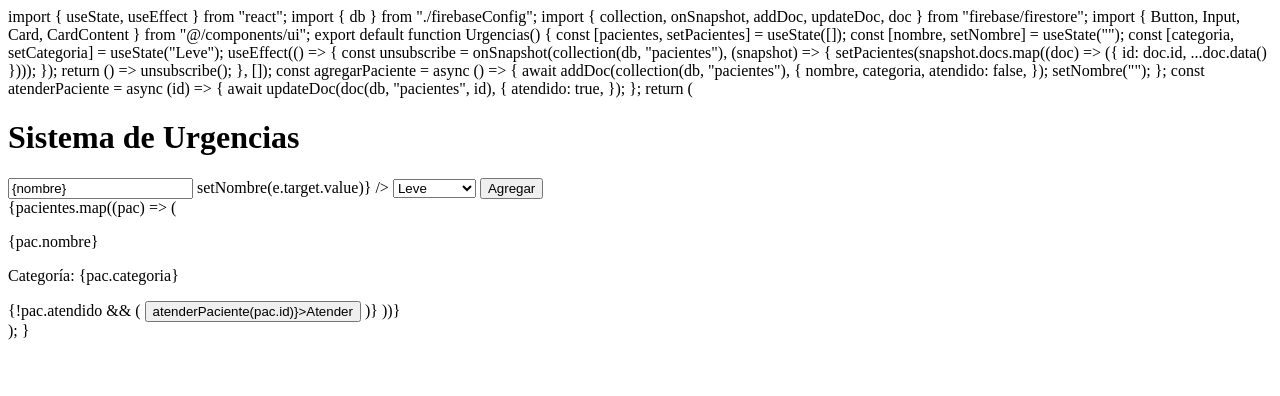
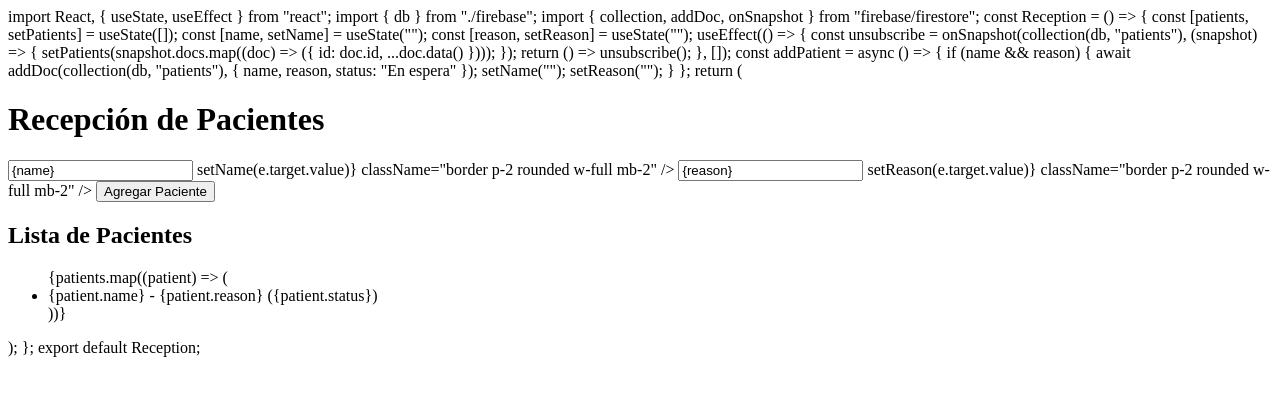
Before and after one commit to HospitalBlx/Hospital-reception, a plain HTML site: page index.html in a window 1280 px wide. Drawn offline with Linux system fonts and the light colour scheme.

Commit message:
Add files via upload

```diff
--- a/index.html
+++ b/index.html
@@ -1,60 +1,63 @@
-import { useState, useEffect } from "react";
-import { db } from "./firebaseConfig";
-import { collection, onSnapshot, addDoc, updateDoc, doc } from "firebase/firestore";
-import { Button, Input, Card, CardContent } from "@/components/ui";
+import React, { useState, useEffect } from "react";
+import { db } from "./firebase";
+import { collection, addDoc, onSnapshot } from "firebase/firestore";
 
-export default function Urgencias() {
-  const [pacientes, setPacientes] = useState([]);
-  const [nombre, setNombre] = useState("");
-  const [categoria, setCategoria] = useState("Leve");
+const Reception = () => {
+  const [patients, setPatients] = useState([]);
+  const [name, setName] = useState("");
+  const [reason, setReason] = useState("");
 
   useEffect(() => {
-    const unsubscribe = onSnapshot(collection(db, "pacientes"), (snapshot) => {
-      setPacientes(snapshot.docs.map((doc) => ({ id: doc.id, ...doc.data() })));
+    const unsubscribe = onSnapshot(collection(db, "patients"), (snapshot) => {
+      setPatients(snapshot.docs.map((doc) => ({ id: doc.id, ...doc.data() })));
     });
+
     return () => unsubscribe();
   }, []);
 
-  const agregarPaciente = async () => {
-    await addDoc(collection(db, "pacientes"), {
-      nombre,
-      categoria,
-      atendido: false,
-    });
-    setNombre("");
-  };
-
-  const atenderPaciente = async (id) => {
-    await updateDoc(doc(db, "pacientes", id), {
-      atendido: true,
-    });
+  const addPatient = async () => {
+    if (name && reason) {
+      await addDoc(collection(db, "patients"), {
+        name,
+        reason,
+        status: "En espera"
+      });
+      setName("");
+      setReason("");
+    }
   };
 
   return (
-    <div className="p-4">
-      <h1 className="text-2xl font-bold mb-4">Sistema de Urgencias</h1>
-      <div className="mb-4">
-        <Input placeholder="Nombre del paciente" value={nombre} onChange={(e) => setNombre(e.target.value)} />
-        <select className="ml-2" onChange={(e) => setCategoria(e.target.value)}>
-          <option value="Leve">Leve</option>
-          <option value="Moderado">Moderado</option>
-          <option value="Grave">Grave</option>
-        </select>
-        <Button onClick={agregarPaciente} className="ml-2">Agregar</Button>
-      </div>
-      <div className="grid grid-cols-1 md:grid-cols-2 gap-4">
-        {pacientes.map((pac) => (
-          <Card key={pac.id} className={pac.atendido ? "opacity-50" : ""}>
-            <CardContent>
-              <p className="text-lg font-semibold">{pac.nombre}</p>
-              <p className="text-sm">Categoría: {pac.categoria}</p>
-              {!pac.atendido && (
-                <Button className="mt-2" onClick={() => atenderPaciente(pac.id)}>Atender</Button>
-              )}
-            </CardContent>
-          </Card>
+    <div>
+      <h1>Recepción de Pacientes</h1>
+      <input
+        type="text"
+        placeholder="Nombre del paciente"
+        value={name}
+        onChange={(e) => setName(e.target.value)}
+        className="border p-2 rounded w-full mb-2"
+      />
+      <input
+        type="text"
+        placeholder="Motivo de consulta"
+        value={reason}
+        onChange={(e) => setReason(e.target.value)}
+        className="border p-2 rounded w-full mb-2"
+      />
+      <button onClick={addPatient} className="bg-blue-500 text-white p-2 rounded">
+        Agregar Paciente
+      </button>
+
+      <h2>Lista de Pacientes</h2>
+      <ul>
+        {patients.map((patient) => (
+          <li key={patient.id}>
+            {patient.name} - {patient.reason} ({patient.status})
+          </li>
         ))}
-      </div>
+      </ul>
     </div>
   );
-}
+};
+
+export default Reception;
```
